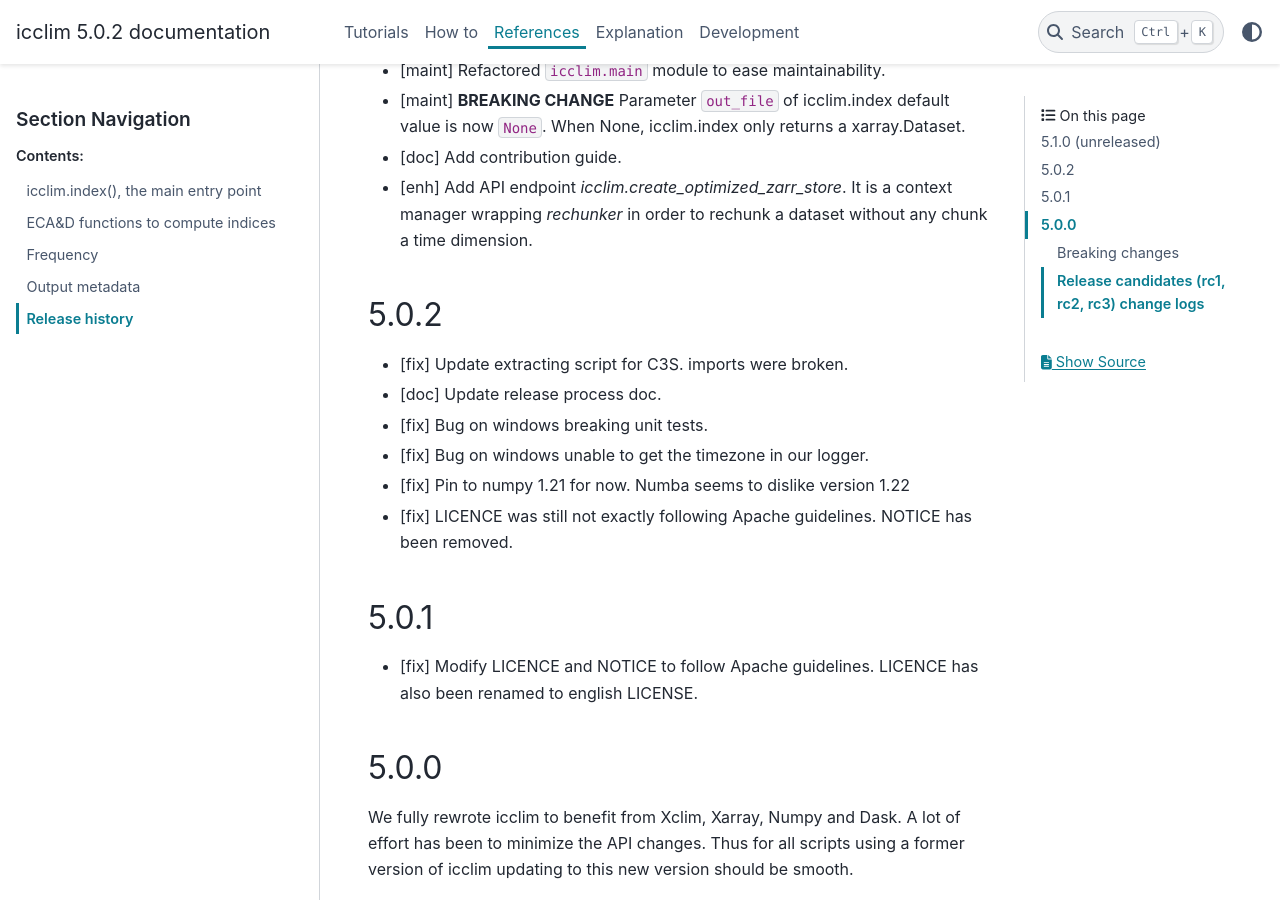
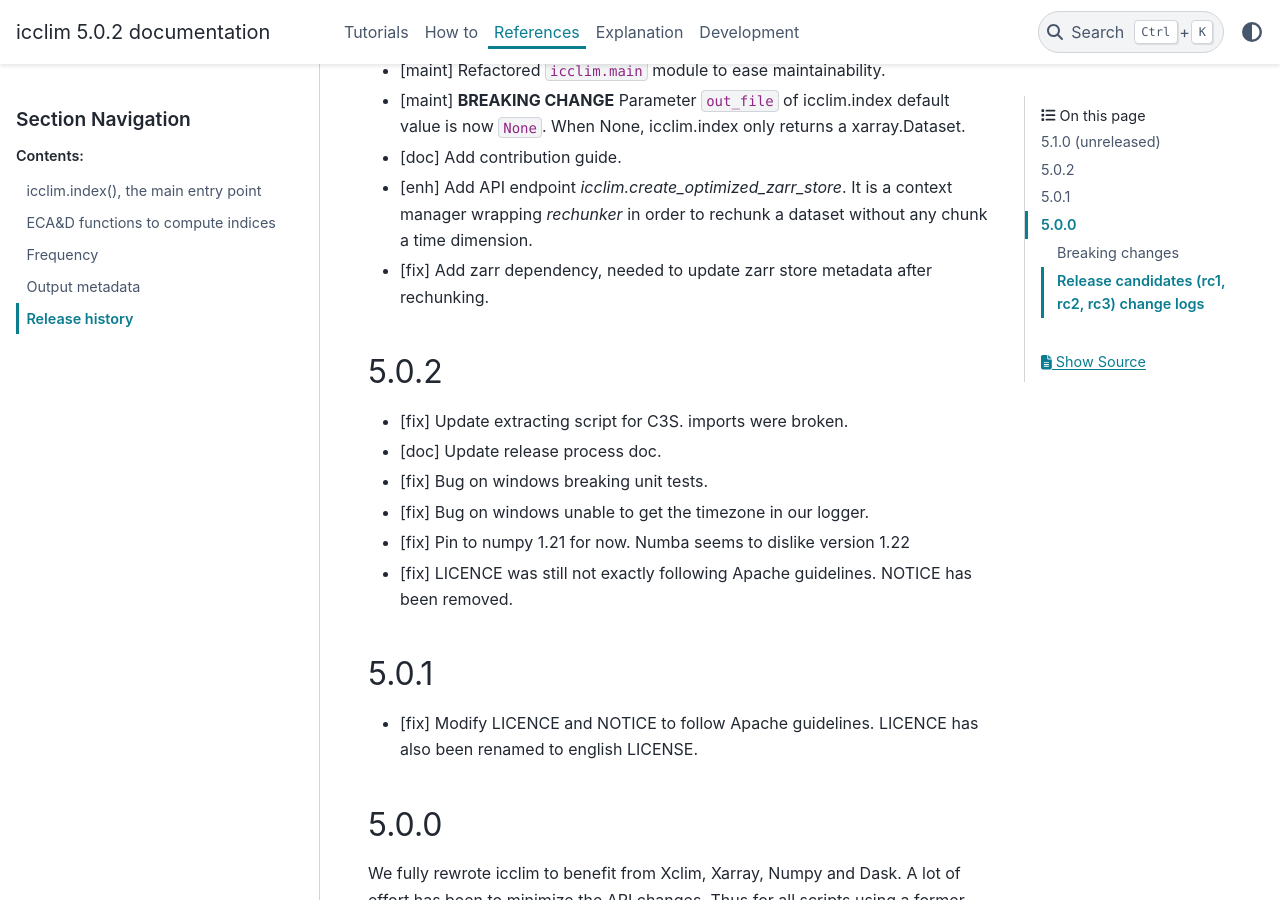
Before and after one commit to cerfacs-globc/icclim, a Sphinx documentation site: the page built from doc/source/references/release_notes.rst, in a window 1280 px wide and 900 px high, scrolled down 556 px. Built offline with Sphinx 7.4.7 and the PyData theme 0.15.4, drawn with Linux system fonts in a browser that asks for light colours.

Commit message:
MAINT: Update release notes

```diff
--- a/doc/source/references/release_notes.rst
+++ b/doc/source/references/release_notes.rst
@@ -15,6 +15,7 @@ Release history
 * [maint] **BREAKING CHANGE** Parameter ``out_file`` of icclim.index default value is now ``None``. When None, icclim.index only returns a xarray.Dataset.
 * [doc] Add contribution guide.
 * [enh] Add API endpoint `icclim.create_optimized_zarr_store`. It is a context manager wrapping `rechunker` in order to rechunk a dataset without any chunk a time dimension.
+* [fix] Add zarr dependency, needed to update zarr store metadata after rechunking.
 
 .. _`9ac35c2f`: https://github.com/cerfacs-globc/icclim/commit/9ac35c2f7bda76b26427fd433a79f7b4334776e7
 
```
